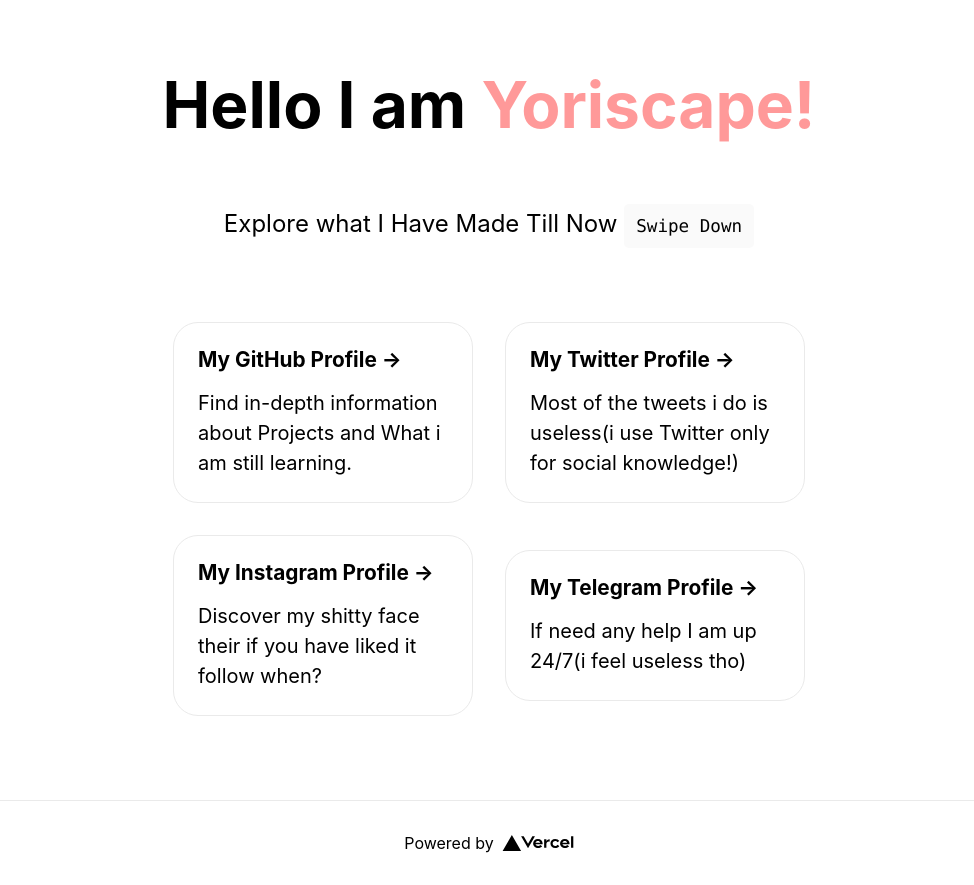
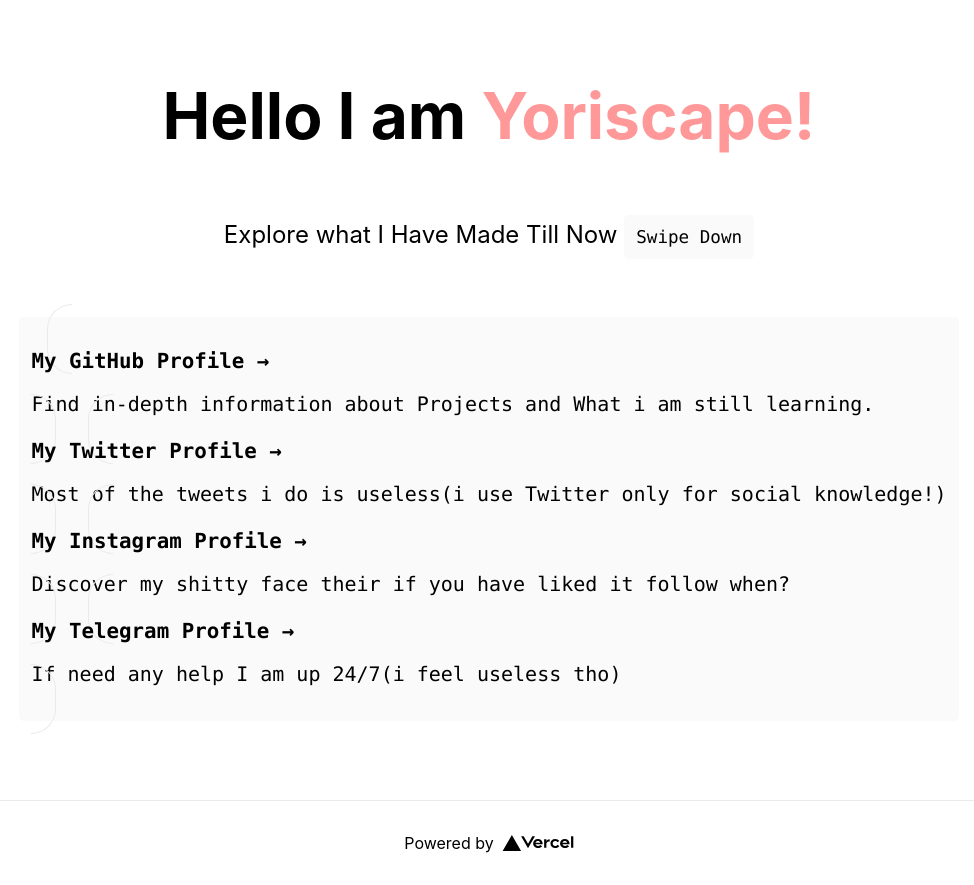
Before and after one commit to yoriscape/yoriscape-nextjs, a Next.js app: page / in a window 1280 px wide. Shown: the whole page, without its empty margins (151-1125 px from the left). Built offline with nearby package versions, Linux system fonts and the light colour scheme.

Commit message:
Update index.js

```diff
--- a/pages/index.js
+++ b/pages/index.js
@@ -21,7 +21,7 @@ export default function Home() {
           <code className={styles.code}>Swipe Down</code>
         </p>
 
-        <div className={styles.grid}>
+        <div className={styles.code}>
           <a href="https://github.com/yoriscape" className={styles.card}>
             <h2>My GitHub Profile &rarr;</h2>
             <p>Find in-depth information about Projects and What i am still learning.</p>
```
